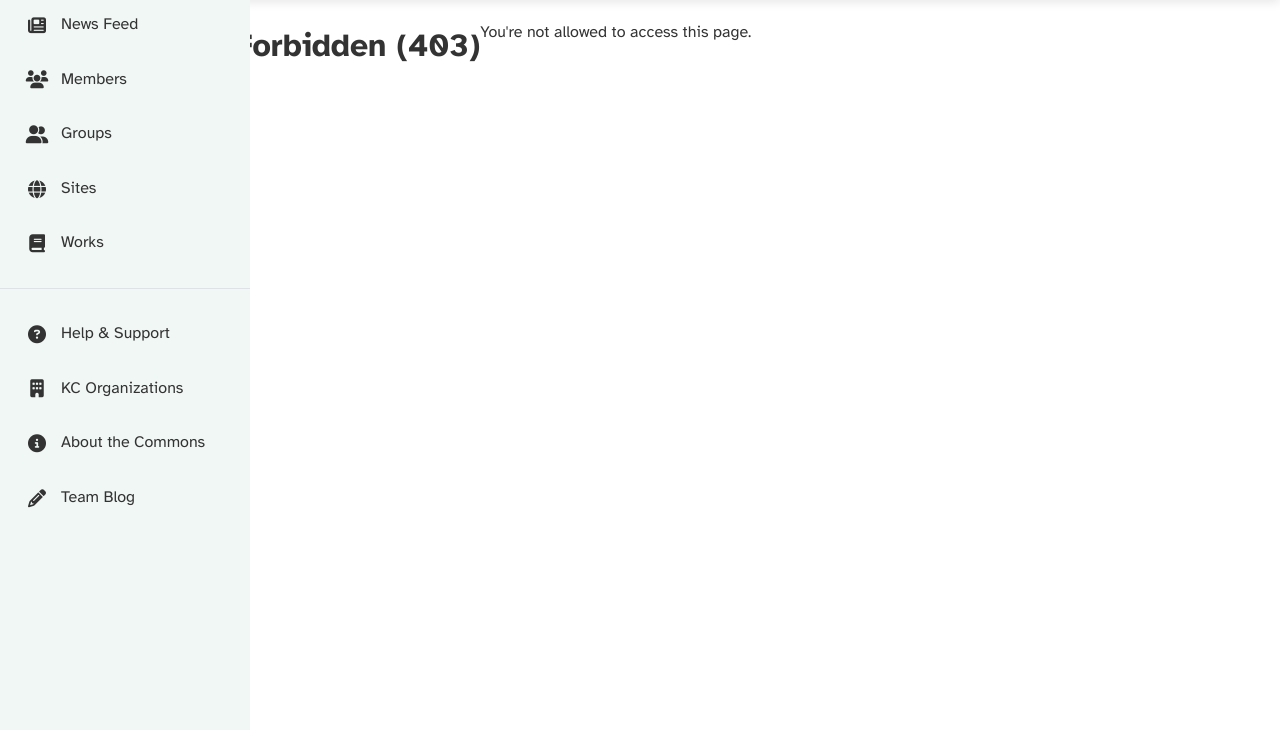
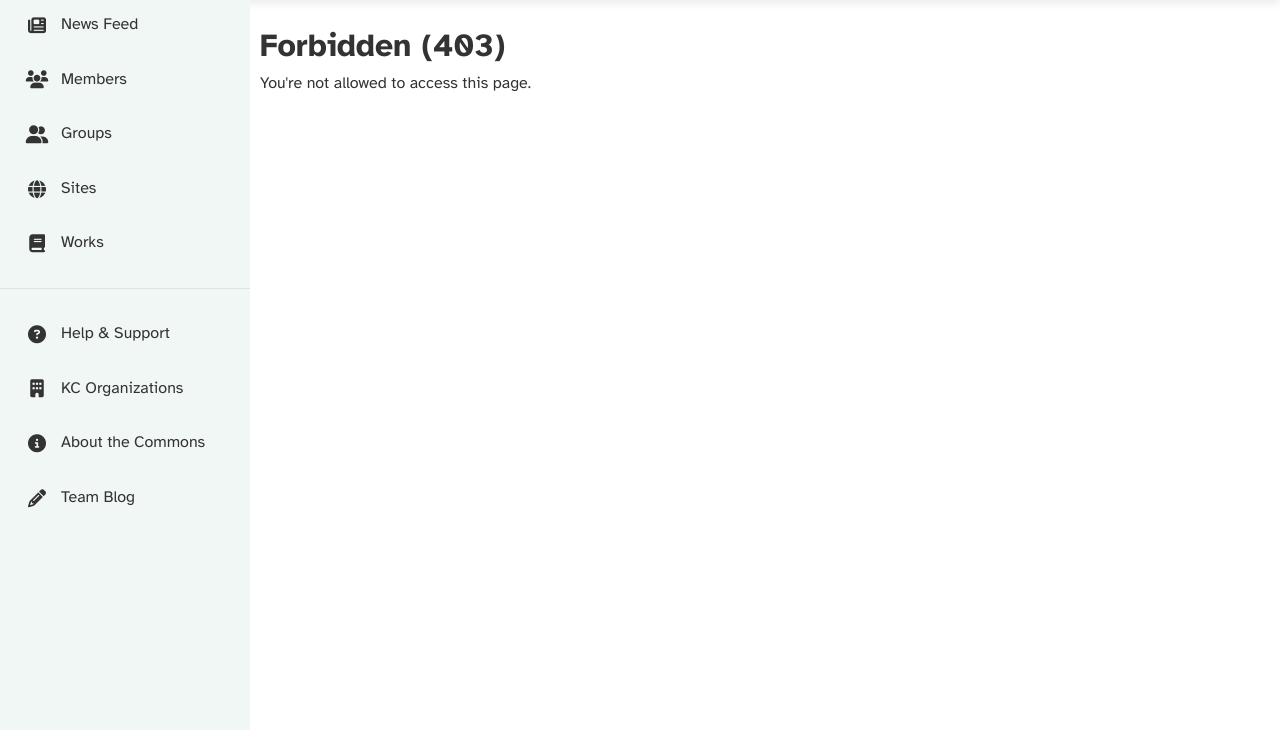
Before and after one commit to MESH-Research/knowledge-commons-profiles, a Django app: template knowledge_commons_profiles/templates/403.html in a window 1280 px wide. Shown: the part 70-800 px from the top of the page. Run offline with Django 5.2, Linux system fonts and the light colour scheme; the template is opened without the code that fills it, so the values that code supplies are empty; parts of the project's set-up code (start-up, migrations or seed data) failed here and were passed over.

Commit message:
fix(errors): change error pages to use correct html layout

```diff
--- a/knowledge_commons_profiles/templates/403.html
+++ b/knowledge_commons_profiles/templates/403.html
@@ -4,7 +4,9 @@
   Forbidden (403)
 {% endblock title %}
 {% block content %}
+  <div class="container" id="main_container">
     <div class="row">
+      <div class="col-12">
         <h1>Forbidden (403)</h1>
         <p>
           {% if exception %}
@@ -14,4 +16,6 @@
           {% endif %}
         </p>
       </div>
+    </div>
+  </div>
 {% endblock content %}
--- a/knowledge_commons_profiles/templates/403_csrf.html
+++ b/knowledge_commons_profiles/templates/403_csrf.html
@@ -4,6 +4,7 @@
   Forbidden (403)
 {% endblock title %}
 {% block content %}
+  <div class="container" id="main_container">
     <div class="row">
       <div class="col-12">
         <h1>Forbidden (403, CSRF)</h1>
@@ -53,4 +54,5 @@
 
       </div>
     </div>
+  </div>
 {% endblock content %}
--- a/knowledge_commons_profiles/templates/500.html
+++ b/knowledge_commons_profiles/templates/500.html
@@ -4,11 +4,15 @@
   Server Error
 {% endblock title %}
 {% block content %}
+  <div class="container" id="main_container">
     <div class="row">
+      <div class="col-12">
         <h1>Application Error</h1>
         <h3>Looks like something went wrong. Apologies.</h3>
         <p>
           We track these errors automatically, but if the problem persists feel free to contact us. In the meantime, try refreshing.
         </p>
       </div>
+    </div>
+  </div>
 {% endblock content %}
```
Lines whose indentation alone changed are shown as unchanged.
